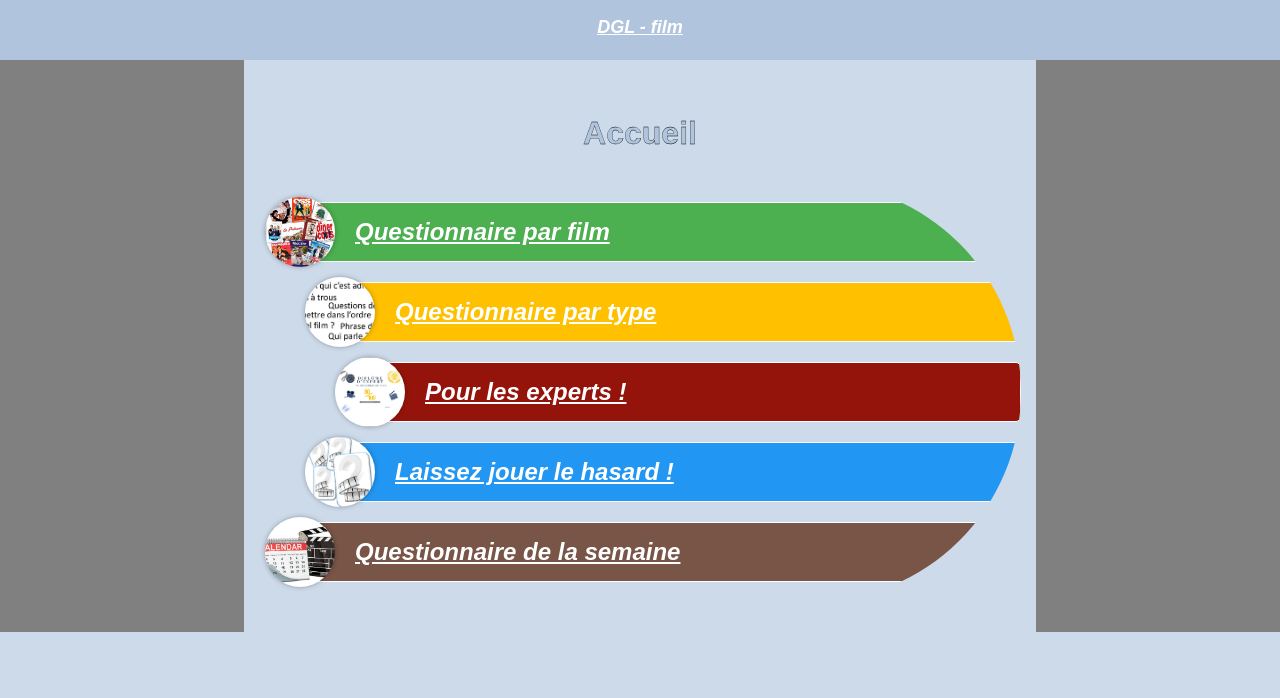
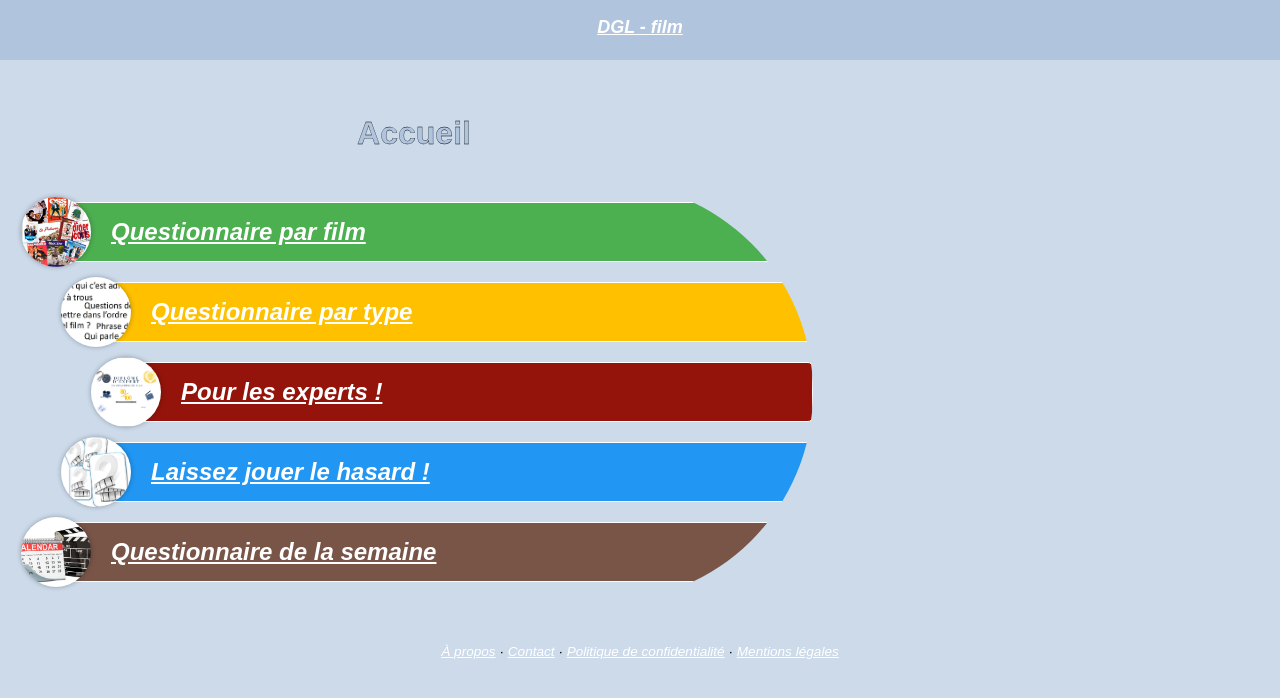
Before and after one commit to GodefroyL/questionnaire-film, a Jekyll site: the page built from index.html, in a window 1280 px wide. Shown: the top 698 px of the page. Built offline with Jekyll 4.4.1, drawn with Linux system fonts in a browser that asks for light colours.

Commit message:
adaptation base.html pour les pubs

```diff
--- a/_layouts/base.html
+++ b/_layouts/base.html
@@ -4,7 +4,13 @@
         <meta charset="UTF-8">
         <meta name="viewport" content="width=device-width, initial-scale=1.0">
         <title>{{ site.title }} - {{ page.title }}</title>
-            <link rel="icon" href="{{ site.url }}/static/images/logo.ico">
+        {% if page.description %}
+        <meta name="description" content="{{ page.description }}">
+        {% endif %}
+        {% if page.noindex %}
+        <meta name="robots" content="noindex">
+        {% endif %}
+        <link rel="icon" href="{{ site.url }}/static/images/logo.ico">
 
         <link rel="stylesheet" href="{{ site.url }}/static/css/base.css">
         {% if page.css %}
@@ -13,65 +19,71 @@
         {% if page.layout == "niveau" %}
         <link rel="stylesheet" href="{{ site.url }}/static/css/niveau.css">
         {% endif %}
-        <!-- Script pour les pub -->
+
+        {% if page.ads %}
+        <!-- Script AdSense : chargé uniquement sur les pages avec "ads: true" (pages de contenu éditorial) -->
         <script async src="https://pagead2.googlesyndication.com/pagead/js/adsbygoogle.js?client=ca-pub-4994392991547793" crossorigin="anonymous"></script>
+        {% endif %}
     </head>
     <body>
         <header>
             <a href="{{ site.url }}/index.html">DGL - film</a>
         </header>
         <main>
-            <!-- pub verticale pour les ordis -->
+            {% if page.ads %}
+            <!-- pub verticale pour les ordis (gauche) -->
             <ins class="adsbygoogle pub-ordi"
                 data-ad-client="ca-pub-4994392991547793"
                 data-ad-slot="5476061602"
                 data-ad-format="auto"
                 data-full-width-responsive="true"></ins>
-            <script>
-                (adsbygoogle = window.adsbygoogle || []).push({});
-            </script>
-            <!-- pub horizontales pour les tels-->
+            <!-- pub horizontale pour les tels (haut) -->
             <ins class="adsbygoogle pub-tel haut"
                 data-ad-client="ca-pub-4994392991547793"
                 data-ad-slot="4210995676"
                 data-ad-format="auto"
                 data-full-width-responsive="true"></ins>
-            <script>
-                (adsbygoogle = window.adsbygoogle || []).push({});
-            </script>
+            {% endif %}
+
             <div class="contenu">
                 <div class="titre">
                     {{ page.title }}
                 </div>
                 {{ content }}
             </div>
-            <!-- pub verticale pour les ordis -->
+
+            {% if page.ads %}
+            <!-- pub verticale pour les ordis (droite) -->
             <ins class="adsbygoogle pub-ordi"
                 data-ad-client="ca-pub-4994392991547793"
                 data-ad-slot="5476061602"
                 data-ad-format="auto"
                 data-full-width-responsive="true"></ins>
-            <script>
-                (adsbygoogle = window.adsbygoogle || []).push({});
-            </script>
-            <!-- pub horizontales pour les tels -->
-            <ins class="adsbygoogle pub-tel"
-                data-ad-client="ca-pub-4994392991547793"
-                data-ad-slot="4210995676"
-                data-ad-format="auto"
-                data-full-width-responsive="true"></ins>
-            <script>
-                (adsbygoogle = window.adsbygoogle || []).push({});
-            </script>
+            {% endif %}
         </main>
-        <!-- pub horizontales qui est toujours là -->
-        <ins class="adsbygoogle pub"
-            data-ad-client="ca-pub-4994392991547793"
-            data-ad-slot="4210995676"
-            data-ad-format="auto"
-            data-full-width-responsive="true"></ins>
+
+        <footer class="pied_de_page" style="text-align: center; padding: 12px 8px; font-size: 0.85em;">
+            <a href="{{ site.url }}/html/a-propos.html">À propos</a> ·
+            <a href="{{ site.url }}/html/contact.html">Contact</a> ·
+            <a href="{{ site.url }}/html/confidentialite.html">Politique de confidentialité</a> ·
+            <a href="{{ site.url }}/html/mentions-legales.html">Mentions légales</a>
+        </footer>
+
+        {% if page.ads %}
         <script>
-            (adsbygoogle = window.adsbygoogle || []).push({});
+            // On ne garde que les emplacements réellement visibles (ordi OU téléphone), puis on initialise chacun une seule fois : évite l'erreur "No slot size for availableWidth=0" causée par les emplacements masqués en CSS.
+            window.addEventListener('load', function () {
+                document.querySelectorAll('ins.adsbygoogle').forEach(function (ins) {
+                    if (ins.offsetWidth === 0) {
+                        ins.remove();
+                        return;
+                    }
+                    try {
+                        (window.adsbygoogle = window.adsbygoogle || []).push({});
+                    } catch (e) {}
+                });
+            });
         </script>
+        {% endif %}
     </body>
 </html>
```
